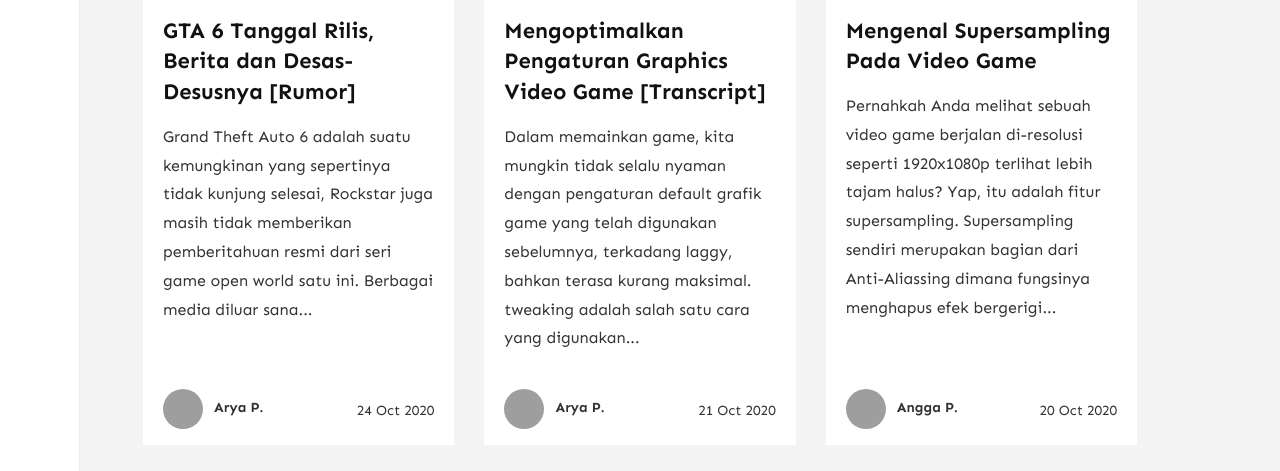
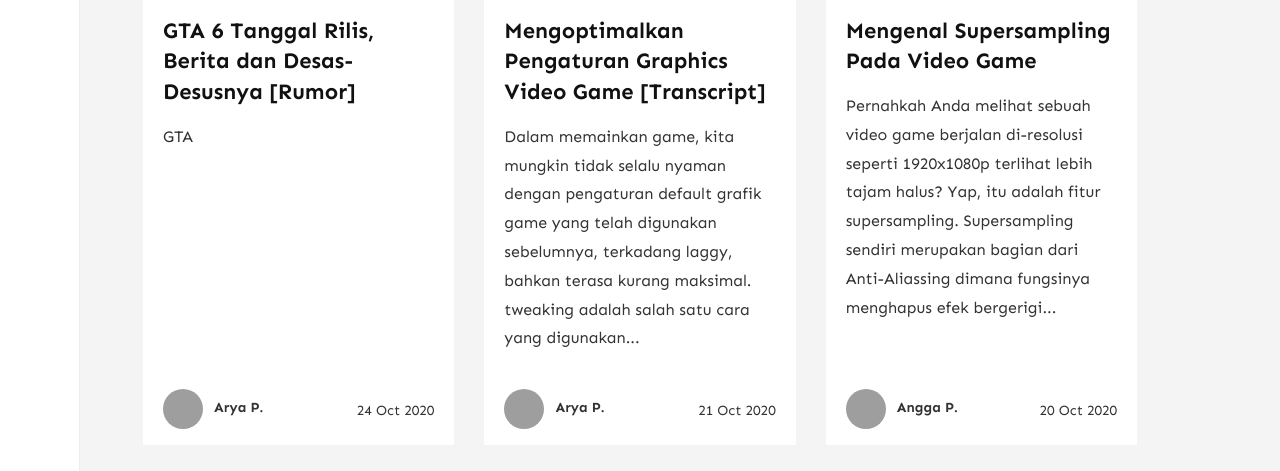
Before and after one commit to arytapermana/dsg-web, a Jekyll site: the page built from _pages/categories.md, in a window 1280 px wide and 900 px high, scrolled down 445 px, cut to the strip 133-604 px from the top of the window. Built offline with Jekyll 4.4.1, drawn with Linux system fonts in a browser that asks for light colours; nearby versions of some CDN libraries; comment, search, counter and statistics services are not loaded; some of the changed lines change nothing that is shown; grey boxes are pictures that could not be loaded.

Commit message:
Update Blog “2020-10-24-gta-6-tanggal-rilis-berita-dan-desas-desusnya-rumor”

```diff
--- a/_posts/2020-10-24-gta-6-tanggal-rilis-berita-dan-desas-desusnya-rumor.md
+++ b/_posts/2020-10-24-gta-6-tanggal-rilis-berita-dan-desas-desusnya-rumor.md
@@ -8,6 +8,8 @@
 tags:
   - Rumor
 ---
+GTA
+
 Grand Theft Auto 6 adalah suatu kemungkinan yang sepertinya tidak kunjung selesai, Rockstar juga masih tidak memberikan pemberitahuan resmi dari seri game open world satu ini. Berbagai media diluar sana telah memberikan begitu banyak rumor yang beredar, walaupun rumor hanyalah rumor yang tidak diketahui asal hingga keaslian informasinya tetapi dengan membandingkan informasi ke informasi baik dari pihak resmi Rockstar hingga rumor yang beredar, informasi tersebut mungkin akan benar.
 
 Rumor yang beredar rata-rata mengacu pada salah satu user Reddit bernama JackOLantern1982 dan sumber lainnya adalah Fireden yang meberikan 28 detail lebih dari GTA 6. Posting dari kedua sumber tersebut sepertinya sudah dihapus dan tidak dapat diakses lagi tetapi dirangkum dari [GamesRadar](https://www.gamesradar.com/gta-6-release-date-news-trailers-map-gameplay-rumours/) berikut adalah detail dari rumor tersebut.
@@ -24,3 +26,30 @@
 * Kalian akan memainkan karakter yang bernama "Ricardo" yang dapat disebut seorang gembong narkoba, selain itu dipanggil "Kacey" di bagian ceritanya. anda akan dimulai dari seorang penggerutu yang lari dari Vice City sebagai penyeludup kokain ke Amerika Selatan, sebelum anda mendapat koneksi dengan gembong narkoba besar yang membuat anda menjadi naik daun di banyak kota.
 * Ada penjara besar juga yang memiliki peran nantinya pada bagian di game.
 * Akan ada fitur sistem "chapter" seperti pada Red Dead Redemption 2.
+* Cuaca adalah hal yang difokuskan juga (angin topan, banjir, dll).
+* Bangunan dapat berubah tergantung era dan juga dengan kendaraan. Jadi semakin lama, mobil klasik yang langka akan semakin mahal. terdapat sistem ekonomi.
+* Sangat terinspirasi dari seri Narcos Netflix.
+* mereka ingin musik yang benar-benar nuansa 70s/80s.
+* Karakter Martin Madrazo dari GTA 5 sebelumnya akan tampil dengan versi lebih muda, anda akan memainkan beberapa misi untuk keluarga Madrazo seperti melibatkan serangan ke geng lain.
+* Bangunan gembong narkoba mirip dengan Vice City Stories tetapi lebih besar.
+* Anda hanya akan dapat membawa senjata "on your person", tidak seperti Red Dead Redemption yang membawanya di punggung belakang.
+* kendaraan personal anda akan seperti kuda pada Red Dead Redemption, seperti menaruh persenjataan maupun alat-alat. body armour juga dapat disimpan di bagasi dan ketika digunakan akan terlihat tidak seperti GTA 5.
+* Akan ada banyak subtitle seperti Max Payne 3, sangat imersif karena Amerika Selatan tidak selalu bahasa inggris tetapi tetap lebih banyak bahasa inggris.
+* Hal lain yang disampaikan pada cerita akan ada sedikit topik membahas krisis HIV dan imigrasi saat itu.
+* Hanya akan ada pada Next-gen konsol alias PS5 dan Xbox One X.
+* GTA 6 menjadi fokus mereka sekarang disamping game lain (seperti Bully 2).
+* Game masih Pre-Alpha nama, tempat lokasi mungkin berubah.
+* Tidak ada informasi apa pun mengenai tanggal lirisnya.
+
+Sebelumnya adalah informasi yang didapat dari Reddit dan berikut yang didapat dari Fireden
+
+* Game berlatar dunia modern Liberty City
+* Awal game mengingatkan pada The Wire.
+* Polisi mencoba mencari geng dan gembong narkoba yang berbasis di klub malam.
+* Ada dua karakter utama yaitu dua anggota polisi dan dua anggota geng.
+* Plotnya kemudian berputar menjadi ke bagian utara New York dimana kejahatan lebih banyak disana.
+* Dialog yang ada akan lebih banyak dua kali lipat dari GTA 5 dan dengan plot twist yang cukup gila.
+* Cerita utama berhenti sementara dilanjutkan misi sampingan seperti membangun gembong narkoba dan misi polisi yang lebih ke tradisional action game dengan sedikit sentuhan LA Noire.
+* Rilis paling cepat adalah hari libur 2021, tetapi mungkin saja 2022 atau 2023.
+
+Rumor yang didapat sebelumnya mungkin terasa tidak meyakinkan tetapi jika diingat kembali dari wawancara kepada Leslie Benzies yaitu video game producer di Rockstar saat itu tahun 2013 oleh [GTA V o'clock](https://www.youtube.com/watch?v=_AI2S2_-Yh0) sangat tidak heran Rockstar memang ingin membuat game open world yang lebih detail dan hidup. tapi sejauh ini sepertinya GTA Online masih menjadi focus lainnya dari Rockstar karena pendapatan besarnya. Jadi kita berharap saja informasi resminya akan segera muncul kepermukaan.
```
